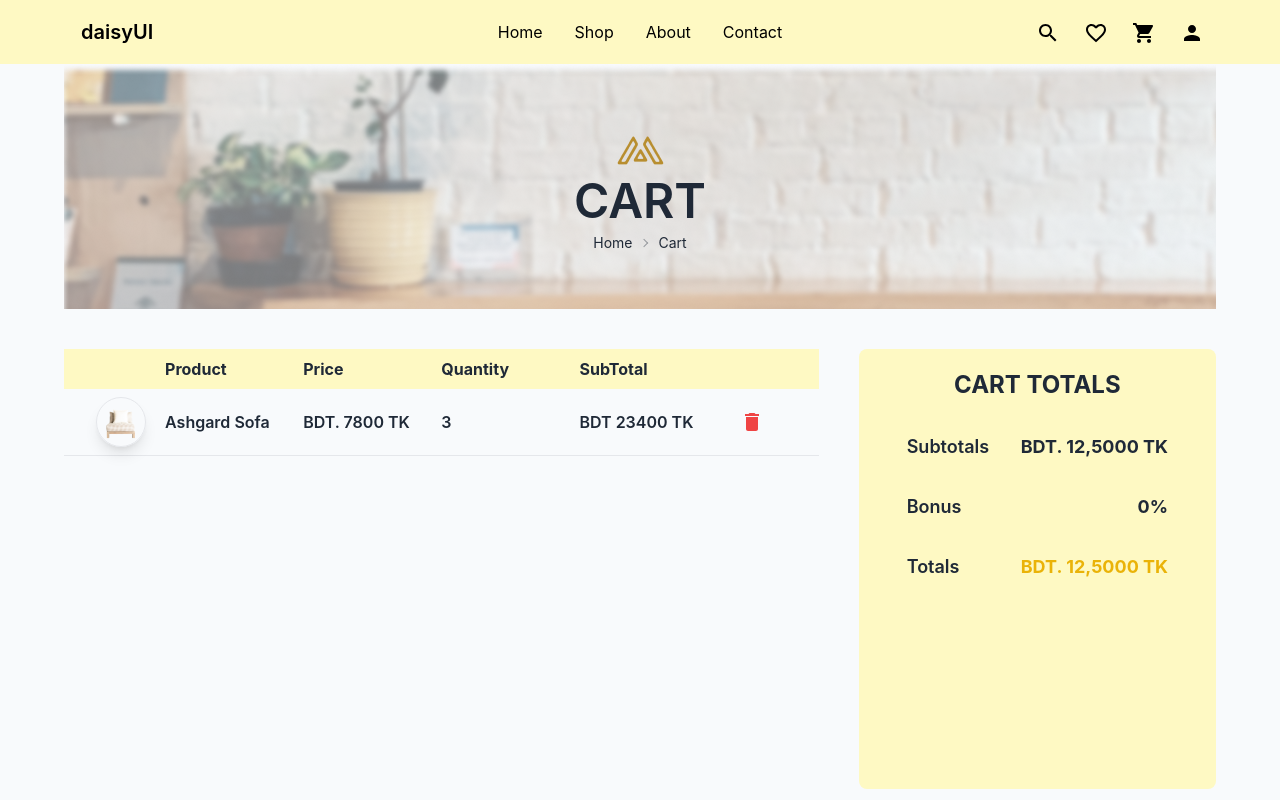
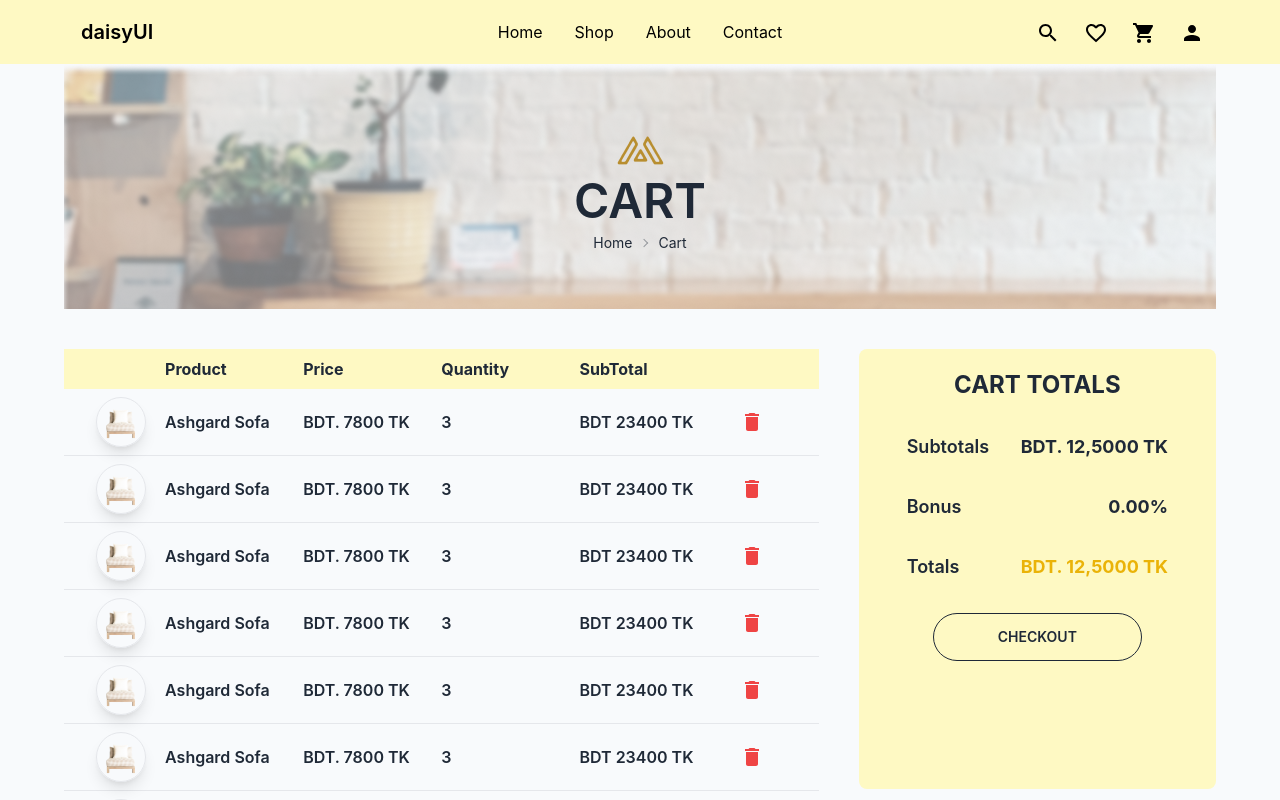
Before and after one commit to SanyFaysal/ecommerce-client, a React (Create React App) app: page /cart in a window 1280 px wide. Shown: the top 800 px of the page. Built offline with nearby package versions, Linux system fonts and the light colour scheme.

Commit message:
add: navigate to top

```diff
--- a/src/App.js
+++ b/src/App.js
@@ -8,8 +8,19 @@ import ProductAdditionalInfo from './components/Shared/ProductDetails/ProductAdd
 import ProductDescription from './components/Shared/ProductDetails/ProductDescription';
 import ProductDetails from './components/Shared/ProductDetails/ProductDetails';
 import ProductReview from './components/Shared/ProductDetails/ProductReview';
+import KeyboardDoubleArrowUpIcon from '@mui/icons-material/KeyboardDoubleArrowUp';
+import IconButton from '@mui/material/IconButton';
+import { useState } from 'react';
 
 function App() {
+  const [scroll, setScroll] = useState(false);
+  window.addEventListener('scroll', () => {
+    if (window.scrollY >= 200) {
+      setScroll(true);
+    } else if (window.scrollY <= 200) {
+      setScroll(false);
+    }
+  });
   return (
     <div>
       <Navbar />
@@ -29,6 +40,16 @@ function App() {
         <Route path="/cart" element={<Cart />}></Route>
       </Routes>
       <Footer />
+      {scroll && (
+        <div className="w-10 h-10 flex duration-500 justify-center items-center bg-gray-200 rounded-full fixed bottom-10 right-12">
+          <IconButton aria-label="" onClick={() => window.scrollTo(0, 0)}>
+            <KeyboardDoubleArrowUpIcon
+              className=""
+              sx={{ fontSize: '25px', color: 'orange' }}
+            />
+          </IconButton>
+        </div>
+      )}
     </div>
   );
 }
--- a/src/components/Pages/Cart/Cart.js
+++ b/src/components/Pages/Cart/Cart.js
@@ -1,4 +1,5 @@
 import React from 'react';
+import { Link } from 'react-router-dom';
 import NavigateBanner from '../../Shared/Navbar/NavigateBanner';
 import ShopInfo from '../Shop/ShopInfo';
 import CartItem from './CartItem';
@@ -6,7 +7,7 @@ import CartTotals from './CartTotals';
 
 const Cart = () => {
   return (
-    <div className="bg-slate-50 lg:px-16 px-4">
+    <div className="bg-slate-50 lg:px-16 px-4 ">
       <NavigateBanner title="Cart" navigateFrom="home" navigateTo="cart" />
       <div className="grid lg:grid-cols-3 gap-10 my-10">
         <div className="lg:col-span-2">
@@ -19,9 +20,18 @@ const Cart = () => {
             <div className="col-span-1"></div>
           </div>
           <CartItem />
+          <CartItem />
+          <CartItem />
+          <CartItem />
+          <CartItem />
+          <CartItem />
+          <CartItem />
         </div>
         <div className=" lg:col-span-1 bg-yellow-100  h-[55vh] py-5  rounded-lg">
-          <CartTotals />
+          <Link to="/checkout">
+            {' '}
+            <CartTotals />
+          </Link>
         </div>
       </div>
       <ShopInfo />
--- a/src/components/Pages/Cart/CartTotals.js
+++ b/src/components/Pages/Cart/CartTotals.js
@@ -12,11 +12,16 @@ const CartTotals = () => {
       </div>
       <div className="flex justify-between px-12 mt-8">
         <h1 className="text-lg font-semibold">Bonus</h1>
-        <h1 className="text-lg font-bold">0%</h1>
+        <h1 className="text-lg font-bold">0.00%</h1>
       </div>
       <div className="flex justify-between px-12 mt-8">
         <h1 className="text-lg font-semibold">Totals</h1>
         <h1 className="text-lg font-bold text-yellow-500">BDT. 12,5000 TK</h1>
+      </div>
+      <div className="flex justify-center items-center mt-8">
+        <button className="btn btn-outline rounded-full px-16 hover:bg-transparent hover:text-yellow-500 hover:border-yellow-500 duration-500">
+          Checkout
+        </button>
       </div>
     </>
   );
--- a/src/components/Shared/Product/Product.js
+++ b/src/components/Shared/Product/Product.js
@@ -5,6 +5,7 @@ import AddShoppingCartIcon from '@mui/icons-material/AddShoppingCart';
 import { pink, red } from '@mui/material/colors';
 import PreviewIcon from '@mui/icons-material/Preview';
 import RemoveRedEyeIcon from '@mui/icons-material/RemoveRedEye';
+import { Link } from 'react-router-dom';
 const Product = ({ product }) => {
   const { productImg, productName } = product;
   const [favorite, setFavorite] = useState(false);
@@ -23,9 +24,12 @@ const Product = ({ product }) => {
           {/* <button className="btn btn-outline btn-sm hover:bg-orange-700 hover:border-0 duration-500">
             Add To Cart
           </button> */}
-          <button className="lg:btn lg:btn-sm lg:bg-transparent lg:text-black lg:border-gray-200 lg:hover:bg-white lg:hover:text-black">
+          <Link
+            to="/productDetails/1"
+            className="lg:btn lg:btn-sm lg:bg-transparent lg:text-black lg:border-gray-200 lg:hover:bg-white lg:hover:text-black"
+          >
             <RemoveRedEyeIcon /> <span className="hidden lg:inline">View</span>
-          </button>
+          </Link>
           <button className="lg:btn lg:btn-sm lg:bg-transparent lg:text-black lg:border-gray-200 lg:hover:bg-white lg:hover:text-black">
             <AddShoppingCartIcon />{' '}
             <span className="hidden lg:inline">Add Cart</span>
```
